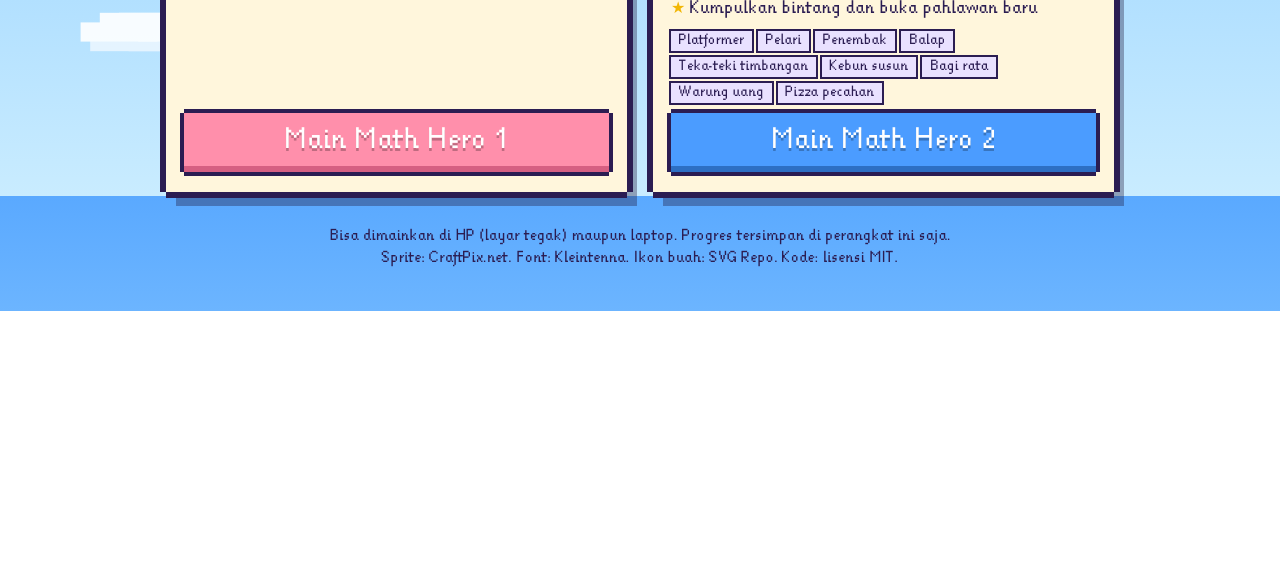
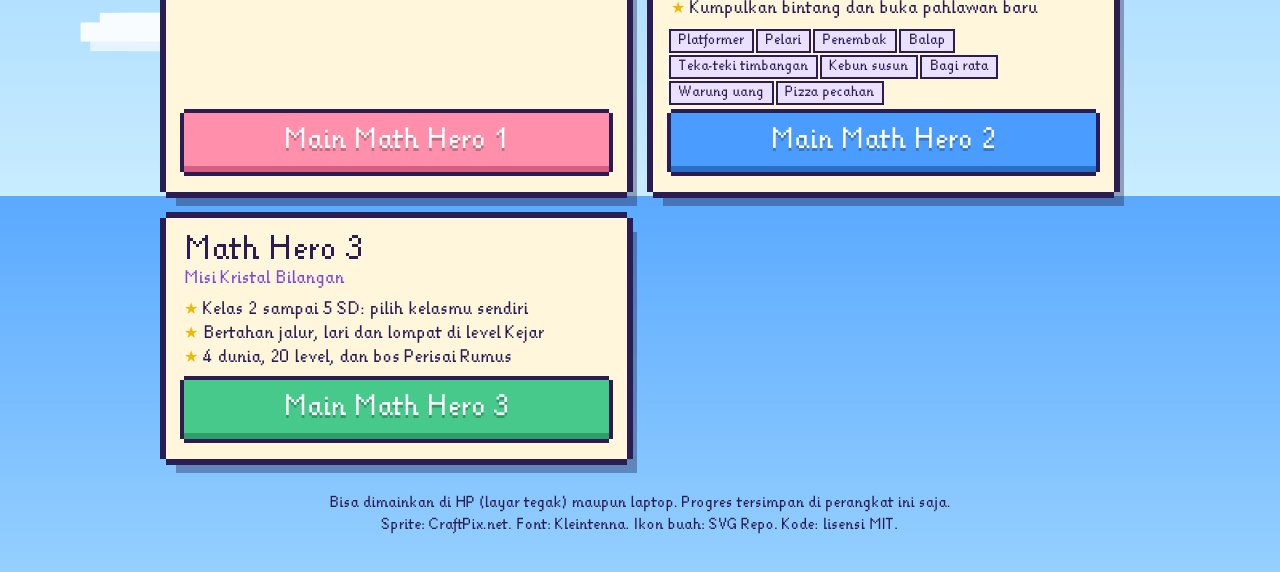
Before and after one commit to Zeke91-ai/math-hero, a website: page public/index.html in a window 1280 px wide. Shown: the part 604-1176 px from the top of the page. Before the commit the page ends 915 px from the top, so only its background shows below. Drawn offline with Linux system fonts and the light colour scheme.

Commit message:
Tambah kartu Math Hero 3 di pemilih seri
Halaman awal sekarang menampilkan Math Hero 3 di samping MH2,
dengan tombol menuju mh3/. Tidak ada perubahan logika game.

Claude-Session: https://claude.ai/code/session_011oeYWzeWdtRXDEUCdeT8h6

```diff
--- a/public/index.html
+++ b/public/index.html
@@ -61,6 +61,7 @@
     .play:hover, .play:focus-visible { transform: translateY(-2px); outline: none; filter: brightness(1.05); }
     .play:active { transform: translateY(2px); }
     .card.two .play { background: #4b9cff; box-shadow: inset 0 -6px 0 #2d6fc4, 0 -4px 0 #2b1d52, 0 4px 0 #2b1d52, -4px 0 0 #2b1d52, 4px 0 0 #2b1d52; }
+    .card.three .play { background: #46c98b; box-shadow: inset 0 -6px 0 #2e9e6a, 0 -4px 0 #2b1d52, 0 4px 0 #2b1d52, -4px 0 0 #2b1d52, 4px 0 0 #2b1d52; }
     .modes { display: flex; flex-wrap: wrap; gap: 6px; }
     .modes span { font-size: 13px; background: #e9e1ff; padding: 3px 8px; box-shadow: 0 0 0 2px #2b1d52; }
     footer { margin-top: 34px; font-size: 14px; color: #2b1d52; line-height: 1.6; }
@@ -99,6 +100,15 @@
           <span>Kebun susun</span><span>Bagi rata</span><span>Warung uang</span><span>Pizza pecahan</span>
         </div>
         <a class="play" href="mh2/">Main Math Hero 2</a>
+      </section>
+      <section class="card three" aria-labelledby="mh3-title">
+        <h2 id="mh3-title">Math Hero 3<small>Misi Kristal Bilangan</small></h2>
+        <ul>
+          <li>Kelas 2 sampai 5 SD: pilih kelasmu sendiri</li>
+          <li>Bertahan jalur, lari dan lompat di level Kejar</li>
+          <li>4 dunia, 20 level, dan bos Perisai Rumus</li>
+        </ul>
+        <a class="play" href="mh3/">Main Math Hero 3</a>
       </section>
     </div>
     <footer>
```
